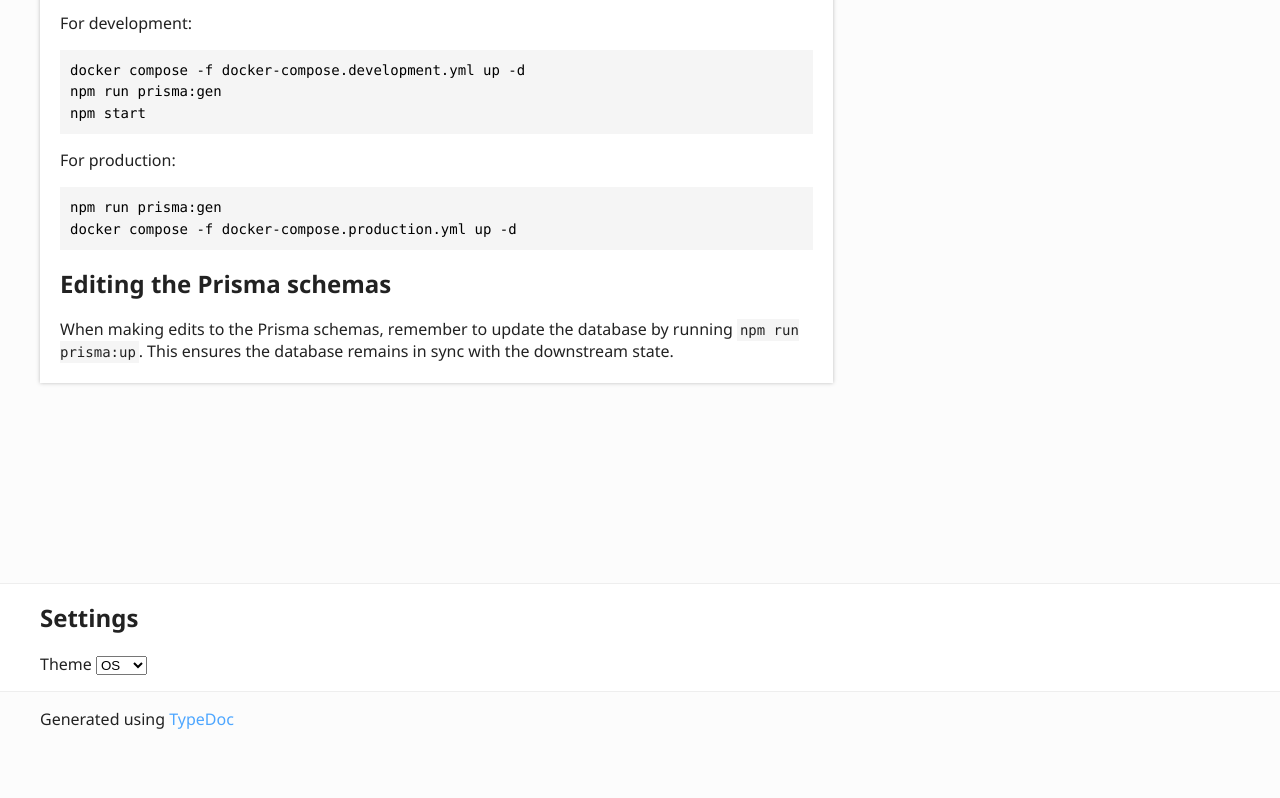
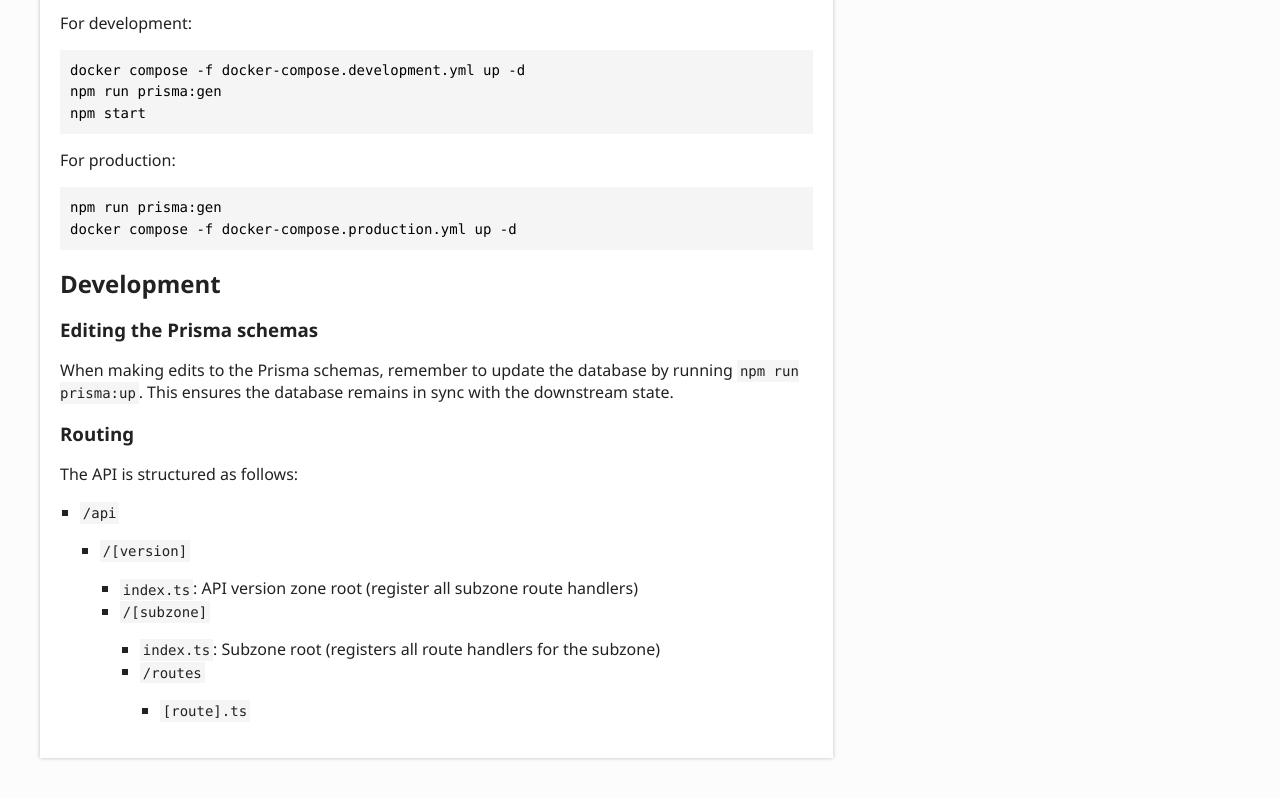
Before and after one commit to mergemocha/employee-management-app, a plain HTML site: page index.html in a window 1280 px wide. Shown: the part 500-1298 px from the top of the page. Before the commit the page ends 1246 px from the top, so only its background shows below. Drawn offline with Linux system fonts and the light colour scheme.

Commit message:
Deploying to gh-pages from @ mergemocha/employee-management-app-backend@6c9e6f766053b23ed1be2b2abf4b8758349463ad 🚀

```diff
--- a/index.html
+++ b/index.html
@@ -20,8 +20,34 @@
 <pre><code class="language-bash"><span class="hl-0">npm run prisma:gen</span><br/><span class="hl-0">docker compose -f docker-compose.production.yml up -d</span>
 </code></pre>
 
+<a href="#development" id="development" style="color: inherit; text-decoration: none;">
+  <h2>Development</h2>
+</a>
+
 <a href="#editing-the-prisma-schemas" id="editing-the-prisma-schemas" style="color: inherit; text-decoration: none;">
-  <h2>Editing the Prisma schemas</h2>
+  <h3>Editing the Prisma schemas</h3>
 </a>
 <p>When making edits to the Prisma schemas, remember to update the database by running <code>npm run prisma:up</code>. This ensures the database remains in sync with the downstream state.</p>
+
+<a href="#routing" id="routing" style="color: inherit; text-decoration: none;">
+  <h3>Routing</h3>
+</a>
+<p>The API is structured as follows:</p>
+<ul>
+<li><code>/api</code><ul>
+<li><code>/[version]</code><ul>
+<li><code>index.ts</code>: API version zone root (register all subzone route handlers)</li>
+<li><code>/[subzone]</code><ul>
+<li><code>index.ts</code>: Subzone root (registers all route handlers for the subzone)</li>
+<li><code>/routes</code><ul>
+<li><code>[route].ts</code></li>
+</ul>
+</li>
+</ul>
+</li>
+</ul>
+</li>
+</ul>
+</li>
+</ul>
 </div></div><div class="col-4 col-menu menu-sticky-wrap menu-highlight"><nav class="tsd-navigation primary"><ul><li class="current"><a href="modules.html">Exports</a></li></ul></nav><nav class="tsd-navigation secondary menu-sticky"><ul></ul></nav></div></div></div><footer class="with-border-bottom"><div class="container"><h2>Settings</h2><p>Theme <select id="theme"><option value="os">OS</option><option value="light">Light</option><option value="dark">Dark</option></select></p></div></footer><div class="container tsd-generator"><p>Generated using <a href="https://typedoc.org/" target="_blank">TypeDoc</a></p></div><div class="overlay"></div><script src="assets/main.js"></script></body></html>
```
